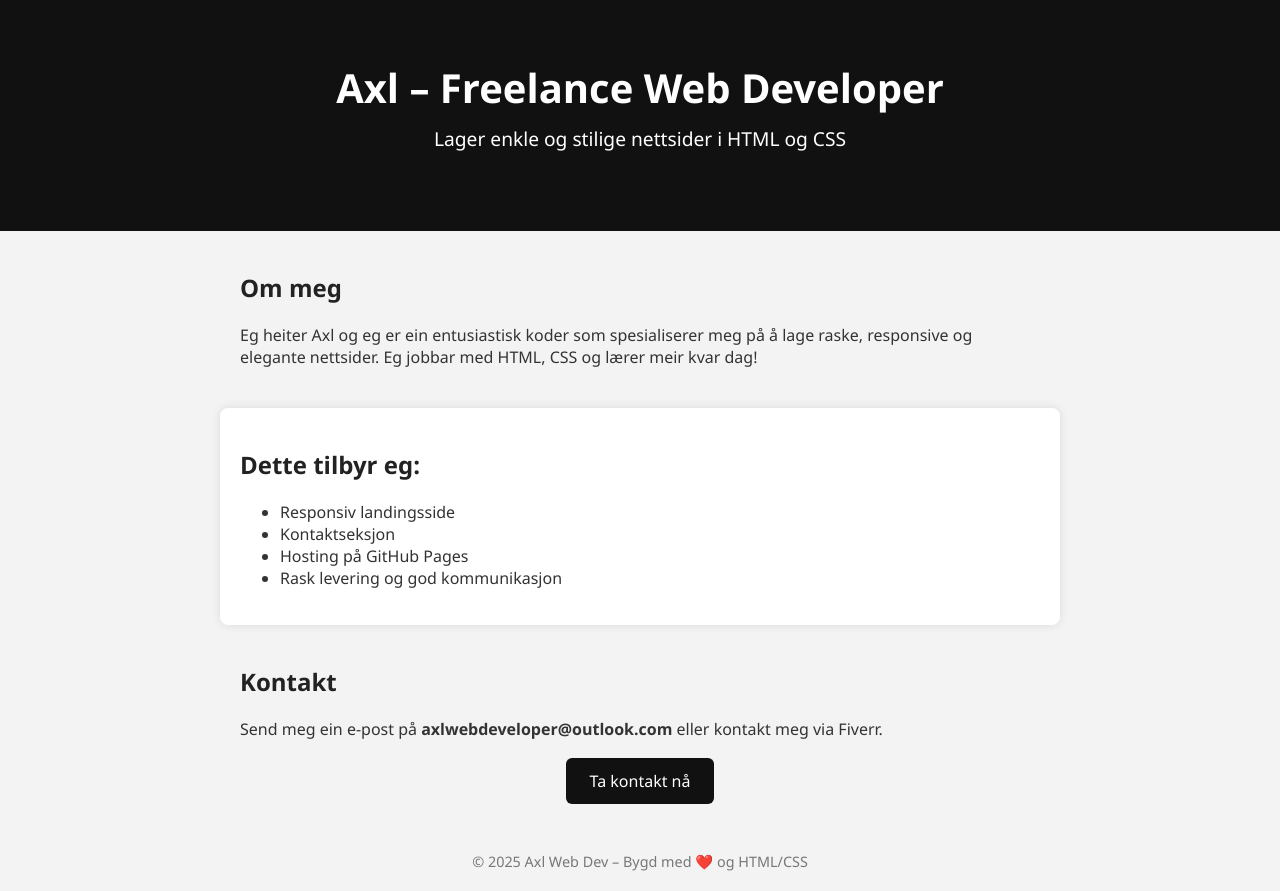
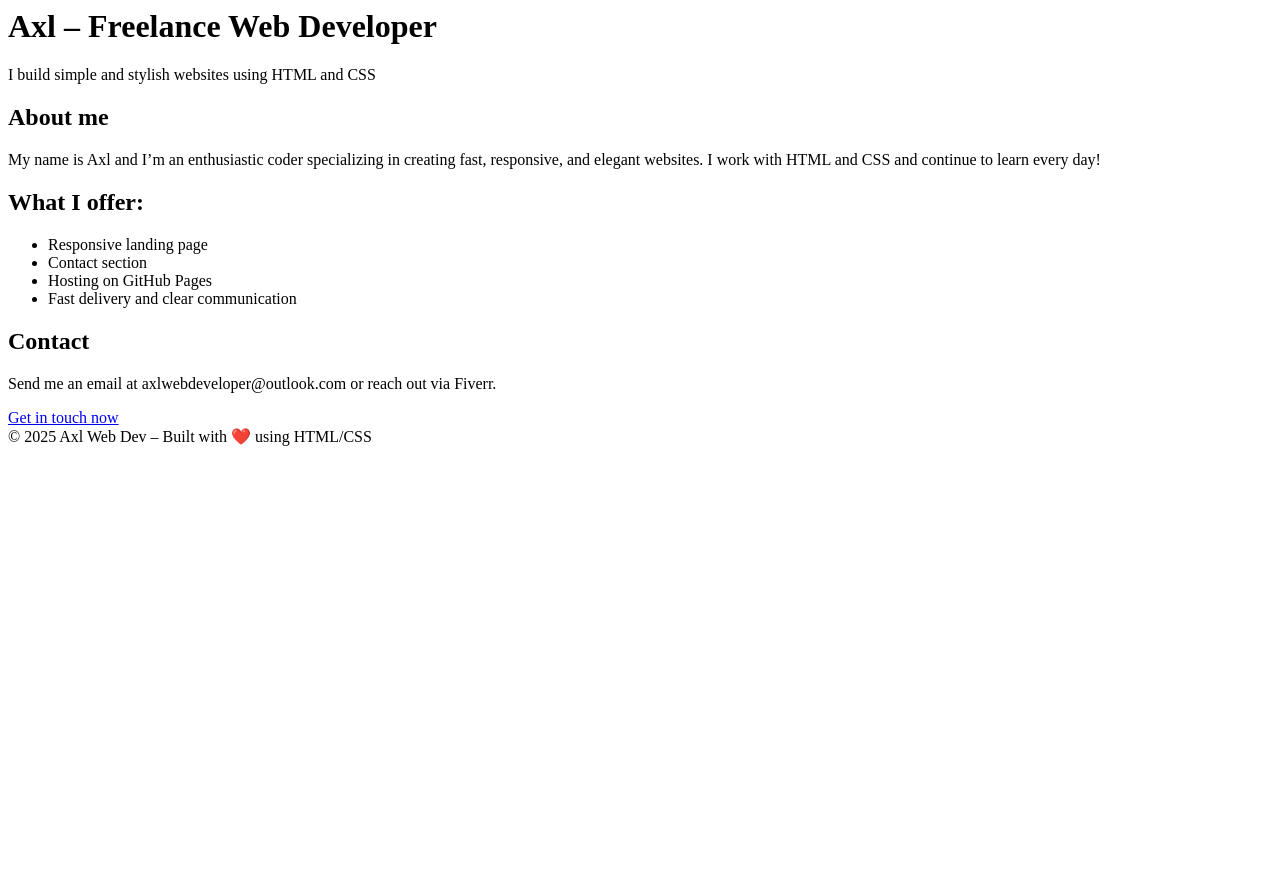
Before and after one commit to AxlWebDev/axl-landing-page, a plain HTML site: page index.html in a window 1280 px wide. After the commit the page ends 800 px from the top, so only its background shows below. Drawn offline with Linux system fonts and the light colour scheme.

Commit message:
Update index.html

```diff
--- a/index.html
+++ b/index.html
@@ -1,104 +1,24 @@
-<!DOCTYPE html>
-<html lang="en">
-<head>
-  <meta charset="UTF-8" />
-  <meta name="viewport" content="width=device-width, initial-scale=1.0" />
-  <title>Axl – Web Developer</title>
-  <style>
-    body {
-      margin: 0;
-      font-family: 'Segoe UI', sans-serif;
-      background: #f3f3f3;
-      color: #333;
-    }
-    header {
-      background-color: #111;
-      color: white;
-      padding: 60px 20px;
-      text-align: center;
-    }
-    header h1 {
-      margin: 0;
-      font-size: 2.5rem;
-    }
-    header p {
-      font-size: 1.2rem;
-      margin-top: 10px;
-    }
-    section {
-      max-width: 800px;
-      margin: 40px auto;
-      padding: 0 20px;
-    }
-    h2 {
-      color: #222;
-    }
-    .services {
-      background: white;
-      padding: 20px;
-      border-radius: 8px;
-      box-shadow: 0 0 10px rgba(0,0,0,0.1);
-    }
-    .cta {
-      text-align: center;
-      margin-top: 30px;
-    }
-    .cta a {
-      background-color: #111;
-      color: white;
-      text-decoration: none;
-      padding: 12px 24px;
-      border-radius: 6px;
-      font-size: 1rem;
-      transition: background 0.3s ease;
-    }
-    .cta a:hover {
-      background-color: #333;
-    }
-    footer {
-      text-align: center;
-      padding: 20px;
-      font-size: 0.9rem;
-      color: #777;
-    }
-    @media (max-width: 600px) {
-      header h1 {
-        font-size: 2rem;
-      }
-    }
-  </style>
-</head>
-<body>
-  <header>
-    <h1>Axl – Freelance Web Developer</h1>
-    <p>Lager enkle og stilige nettsider i HTML og CSS</p>
-  </header>
+<!-- Hero Section -->
+<h1>Axl – Freelance Web Developer</h1>
+<p>I build simple and stylish websites using HTML and CSS</p>
 
-  <section>
-    <h2>Om meg</h2>
-    <p>Eg heiter Axl og eg er ein entusiastisk koder som spesialiserer meg på å lage raske, responsive og elegante nettsider. Eg jobbar med HTML, CSS og lærer meir kvar dag!</p>
-  </section>
+<!-- About Section -->
+<h2>About me</h2>
+<p>My name is Axl and I’m an enthusiastic coder specializing in creating fast, responsive, and elegant websites. I work with HTML and CSS and continue to learn every day!</p>
 
-  <section class="services">
-    <h2>Dette tilbyr eg:</h2>
-    <ul>
-      <li>Responsiv landingsside</li>
-      <li>Kontaktseksjon</li>
-      <li>Hosting på GitHub Pages</li>
-      <li>Rask levering og god kommunikasjon</li>
-    </ul>
-  </section>
+<!-- Services Section -->
+<h2>What I offer:</h2>
+<ul>
+  <li>Responsive landing page</li>
+  <li>Contact section</li>
+  <li>Hosting on GitHub Pages</li>
+  <li>Fast delivery and clear communication</li>
+</ul>
 
-  <section>
-    <h2>Kontakt</h2>
-    <p>Send meg ein e-post på <strong>axlwebdeveloper@outlook.com</strong> eller kontakt meg via Fiverr.</p>
-    <div class="cta">
-      <a href="mailto:axlwebdeveloper@outlook.com">Ta kontakt nå</a>
-    </div>
-  </section>
+<!-- Contact Section -->
+<h2>Contact</h2>
+<p>Send me an email at axlwebdeveloper@outlook.com or reach out via Fiverr.</p>
+<a href="mailto:axlwebdeveloper@outlook.com">Get in touch now</a>
 
-  <footer>
-    © 2025 Axl Web Dev – Bygd med ❤️ og HTML/CSS
-  </footer>
-</body>
-</html>
+<!-- Footer -->
+<footer>© 2025 Axl Web Dev – Built with ❤️ using HTML/CSS</footer>
```
